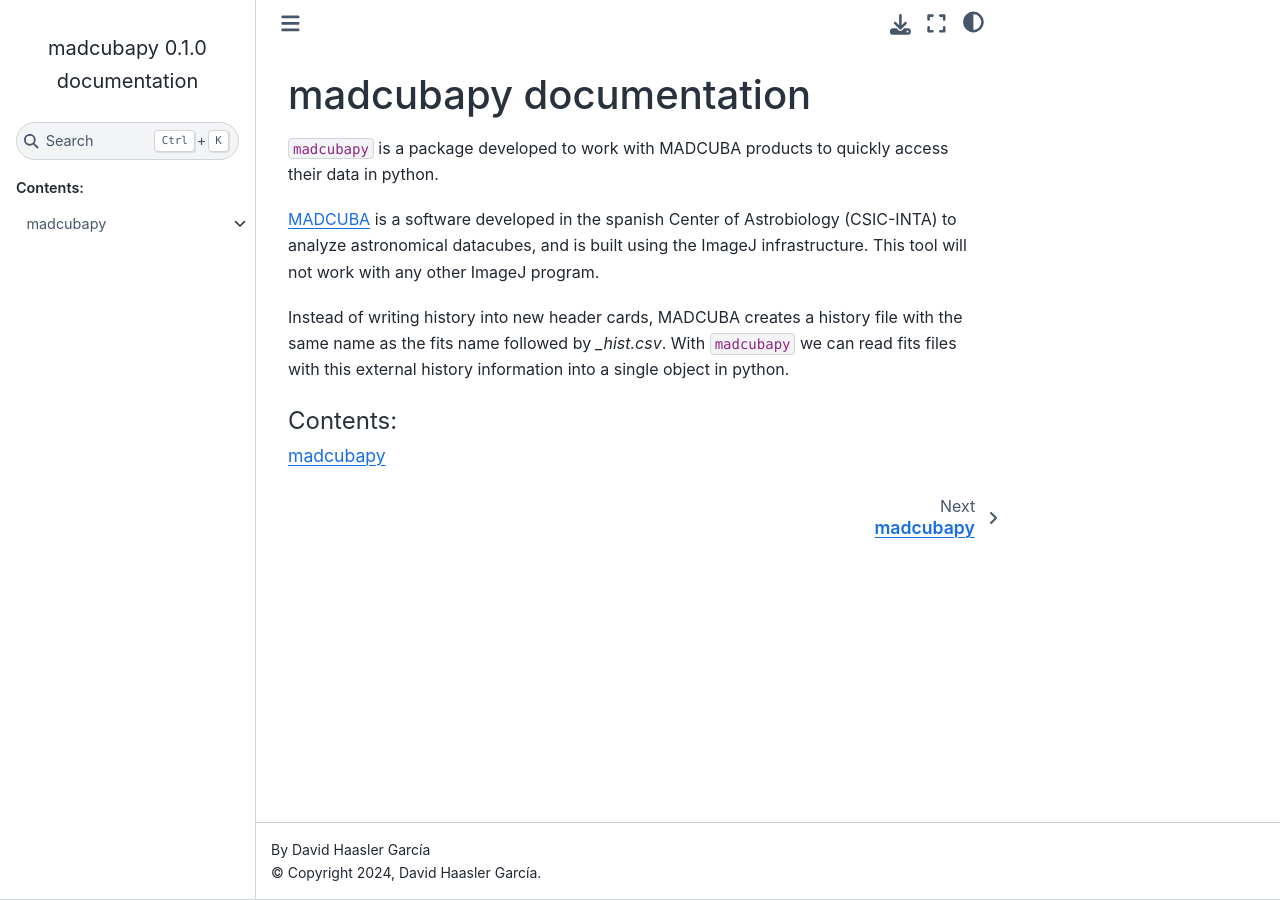
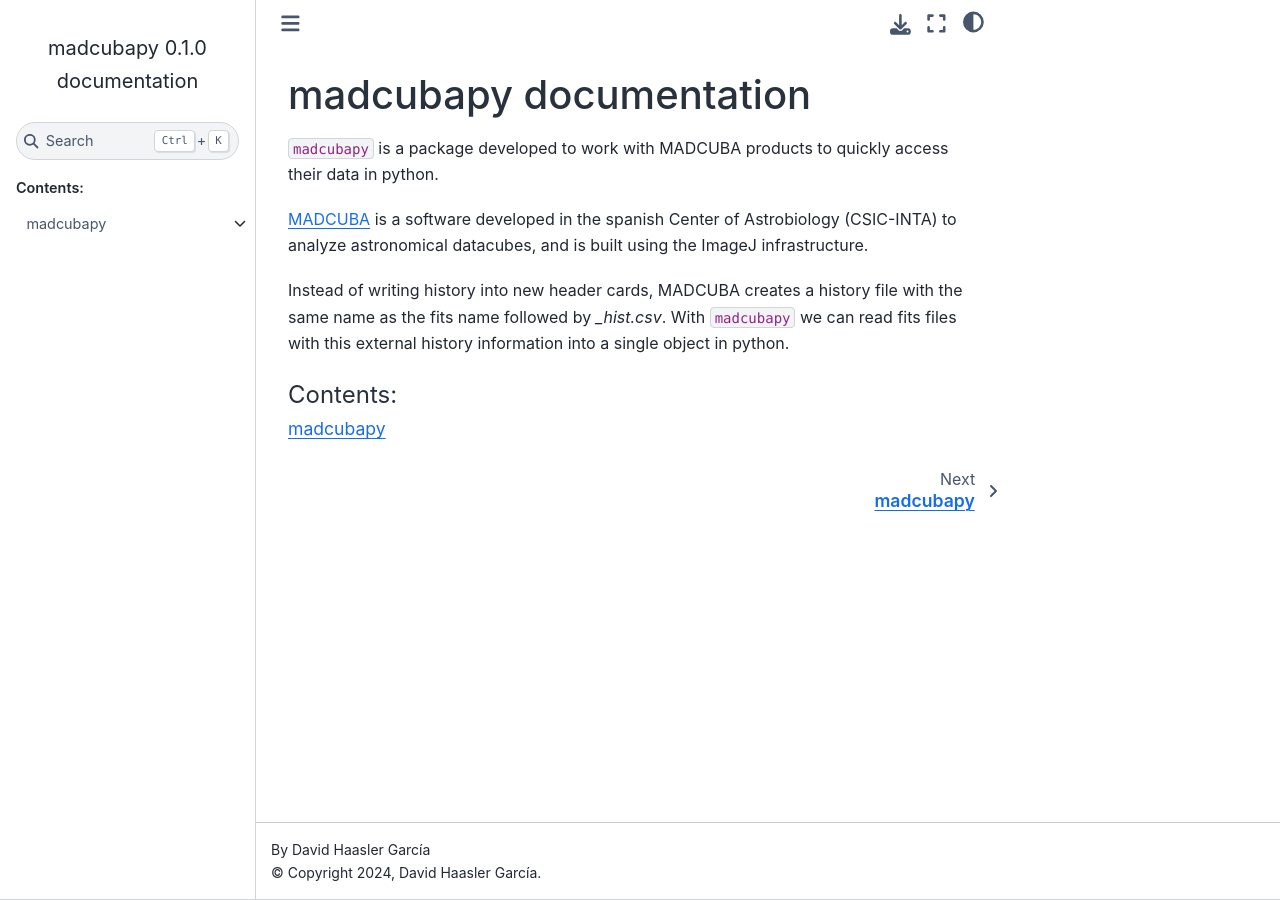
Before and after one commit to dhaasler/madcubapy, a Sphinx documentation site: the page built from docs/source/index.rst, in a window 1280 px wide. Built offline with Sphinx 7.4.7 and the Sphinx Book theme 1.1.4, drawn with Linux system fonts in a browser that asks for light colours.

Commit message:
Delete Tool sentence from readme and doc index

```diff
--- a/README.rst
+++ b/README.rst
@@ -12,8 +12,7 @@
 
 `MADCUBA <https://cab.inta-csic.es/madcuba/>`_ is a software developed in the
 spanish Center of Astrobiology (CSIC-INTA) to analyze astronomical datacubes,
-and is built using the ImageJ infrastructure. This tool will not work with any
-other ImageJ program.
+and is built using the ImageJ infrastructure.
 
 Instead of writing history into new header cards, MADCUBA creates a history file
 with the same name as the fits name followed by *_hist.csv*.
--- a/docs/source/index.rst
+++ b/docs/source/index.rst
@@ -11,8 +11,7 @@
 
 `MADCUBA <https://cab.inta-csic.es/madcuba/>`_ is a software developed in the
 spanish Center of Astrobiology (CSIC-INTA) to analyze astronomical datacubes,
-and is built using the ImageJ infrastructure. This tool will not work with any
-other ImageJ program.
+and is built using the ImageJ infrastructure.
 
 Instead of writing history into new header cards, MADCUBA creates a history file
 with the same name as the fits name followed by *_hist.csv*.
```
